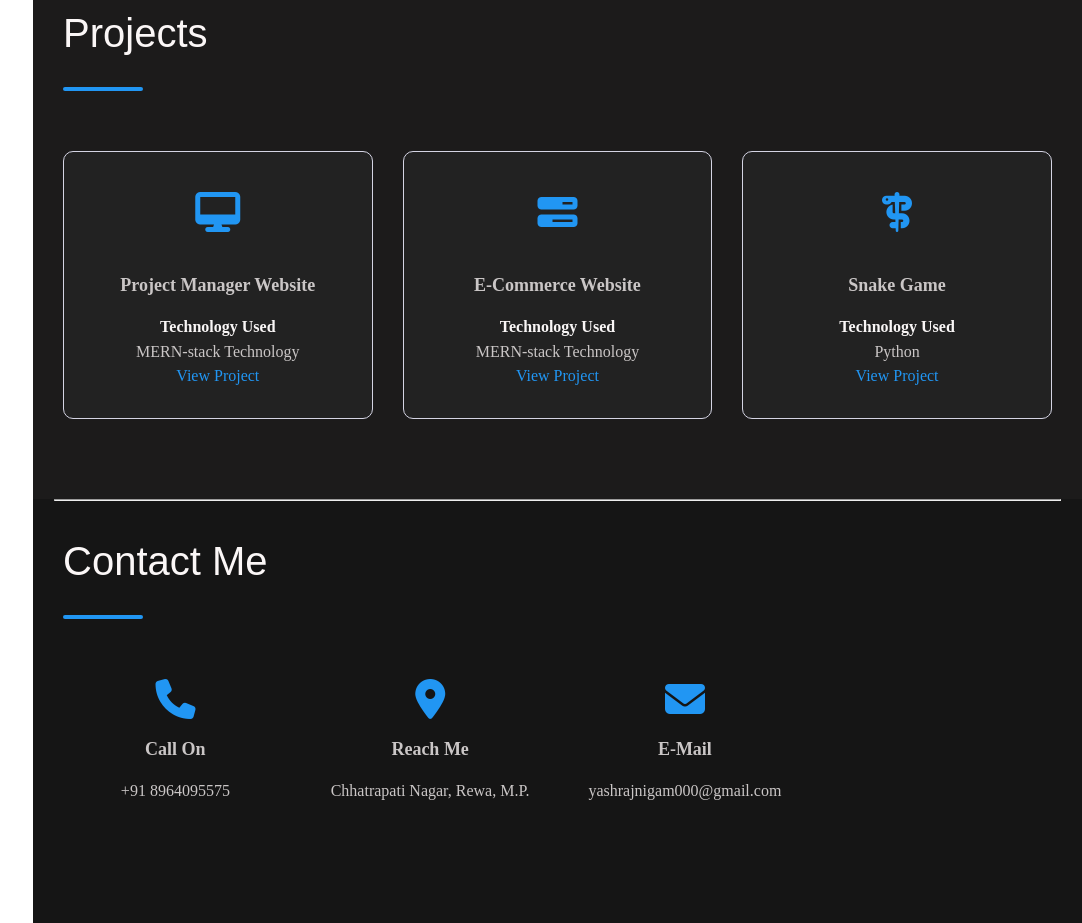
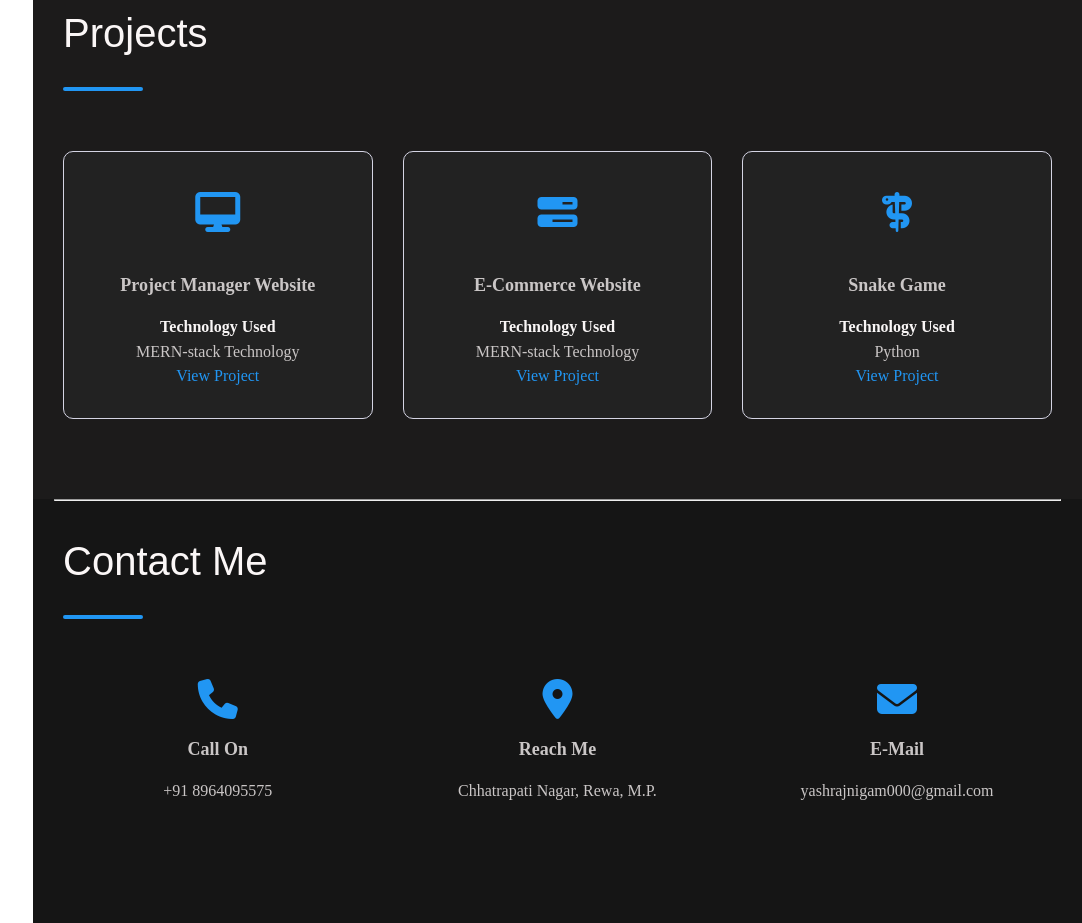
Before and after one commit to yaassshhh/Portfolio, a plain HTML site: page index.html in a window 1280 px wide. Shown: the part 2905-3828 px from the top of the page, without its empty margins (198-1280 px from the left). Drawn offline with nearby package versions, Linux system fonts and the light colour scheme.

Commit message:
style.css

```diff
--- a/style.css
+++ b/style.css
@@ -695,8 +695,8 @@ max-width: 100%;
 }
 
 .contact .contact-info-item{
-    flex: 0 0 25%;
-    -ms-flex: 0 0 0 25%;
+    flex: 0 0 33.33%;
+    -ms-flex: 0 0 0 33.33%;
     max-width: 100%;
     text-align: center;
     margin-bottom: 50px;
```
